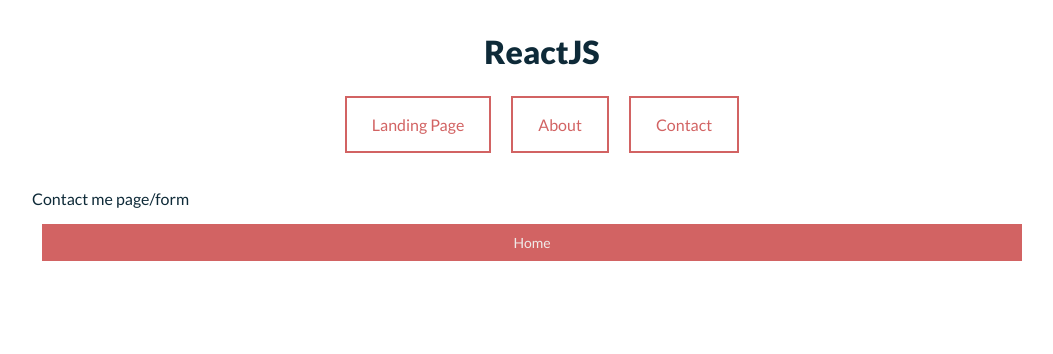
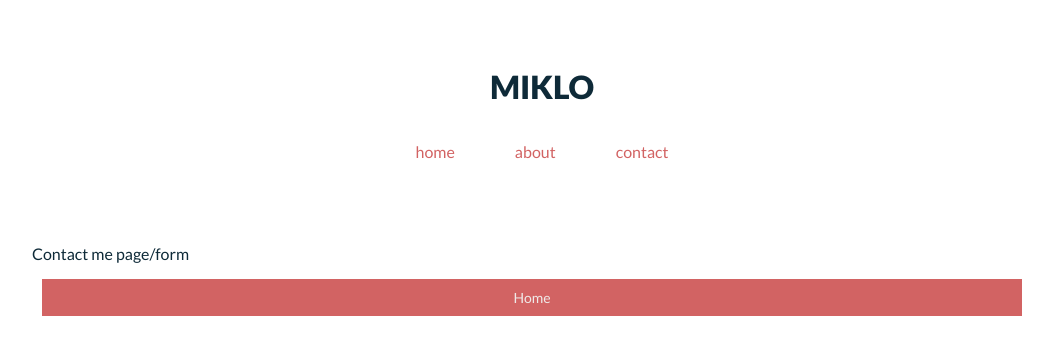
Before and after one commit to miklo88/React-Nav-Sass, a React (Create React App) app in the folder react-nav/: page /contact in a window 1280 px wide. Shown: the top 354 px of the page, without its empty margins (108-1161 px from the left). Built offline with nearby package versions, Linux system fonts and the light colour scheme.

Commit message:
feelin myself. styling is looking great. just some small scss tweaks. route.js looks really great. building form in contact.js. functionaity before styling.

```diff
--- a/react-nav/src/components/contact.js
+++ b/react-nav/src/components/contact.js
@@ -5,7 +5,13 @@
   return (
     <div className='Contact'>
       <p>Contact me page/form</p>
-      <div></div>
+      <div>
+        <form>
+          <inputs />
+          <inputs />
+          <inputs />
+        </form>
+      </div>
       {/* homepage button */}
       <Link className='back-home' to='/home'>
         Home
--- a/react-nav/src/styles/styles.scss
+++ b/react-nav/src/styles/styles.scss
@@ -35,6 +35,7 @@
   justify-content: center;
   align-items: center;
   line-height: 25px;
+  height: 200px;
   width: 100%;
   padding: 10px;
 }
@@ -55,13 +56,13 @@
 .btn-link:link,
 .btn-link:visited {
   font-size: 16px;
+  // border: 5px solid $secondary-coral;
   color: $primary-coral;
   padding: 14px 25px;
   text-align: center;
   text-decoration: none !important;
   display: inline-block;
-  border: 2px solid $primary-coral;
-  margin: 10px;
+  margin: 5px;
 }
 
 .btn-link:hover,
--- a/react-nav/src/utils/routing.js
+++ b/react-nav/src/utils/routing.js
@@ -11,17 +11,17 @@
     <BrowserRouter>
       <div className='nav-main'>
         {/* nav h1 title */}
-        <h1 className='nav-h1'>ReactJS</h1>
+        <h1 className='nav-h1'>MIKLO</h1>
         {/* navigation buttons and links and routes */}
         <div className='nav-btn-wrap'>
           <Link className='btn-link' to='/home'>
-            Landing Page
+            home
           </Link>
           <Link className='btn-link' to='/about'>
-            About
+            about
           </Link>
           <Link className='btn-link' to='/contact'>
-            Contact
+            contact
           </Link>
         </div>
         {/* nav-btn-wrap */}
```
